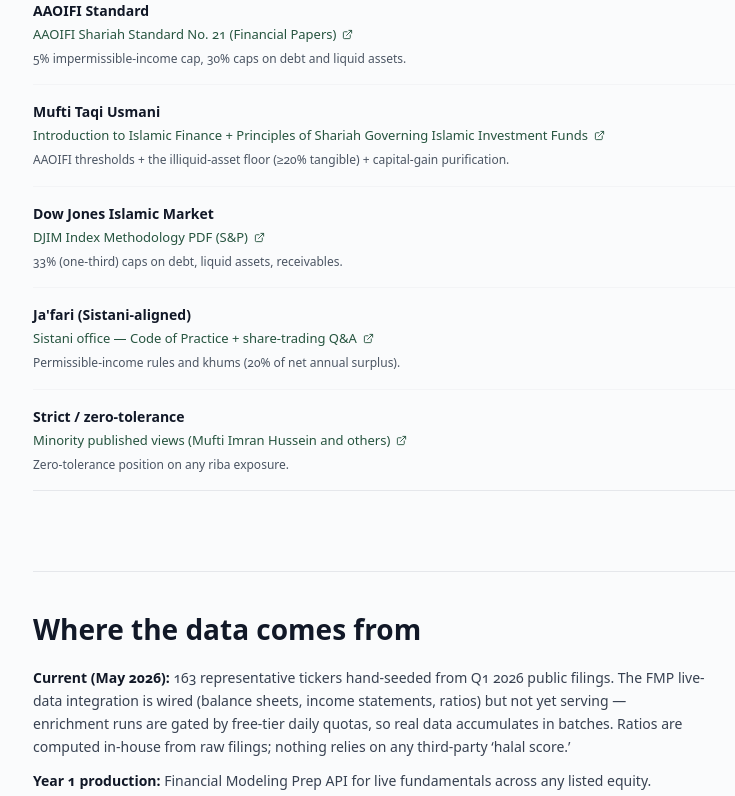
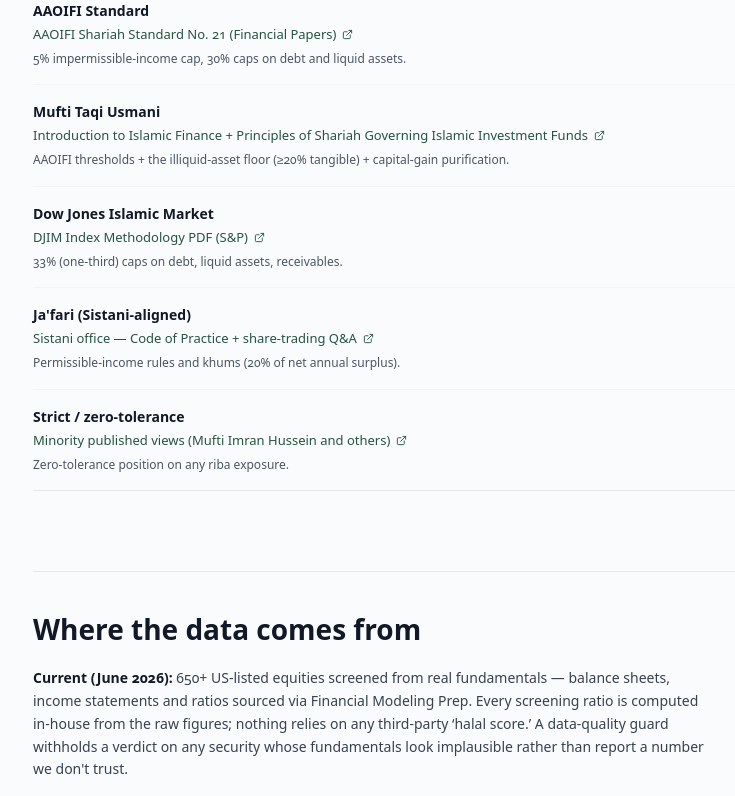
Before and after one commit to GordonLouie/mizan, a Next.js app: page /trust in a window 1280 px wide. Shown: the part 2000-2796 px from the top of the page, without its empty margins (55-790 px from the left). Built offline with nearby package versions, Linux system fonts and the light colour scheme; no server answers.

Commit message:
Data-integrity sweep: rebuild /discover on real data, fix stale trust-page coverage claims; reconciliation + drift features; adapters

```diff
--- a/src/app/trust/page.tsx
+++ b/src/app/trust/page.tsx
@@ -57,7 +57,7 @@
               label: "Live product deployed",
               status: "done",
               detail:
-                "HalalGauge is live, public, free to use. Web app supports five scholarly standards (plus a custom builder), screens a 163-ticker representative sample, full source on GitHub.",
+                "HalalGauge is live, public, free to use. Web app supports five scholarly standards (plus a custom builder), screens 650+ US-listed equities, full source on GitHub.",
             }}
           />
           <StatusRow
@@ -212,16 +212,17 @@
         <SectionHead title="Where the data comes from" />
         <ul className="mt-5 max-w-2xl space-y-3 text-[14px] leading-relaxed text-gray-700">
           <li>
-            <strong className="text-gray-900">Current (May 2026):</strong> 163 representative
-            tickers hand-seeded from Q1 2026 public filings. The FMP live-data integration
-            is wired (balance sheets, income statements, ratios) but not yet serving —
-            enrichment runs are gated by free-tier daily quotas, so real data accumulates
-            in batches. Ratios are computed in-house from raw filings; nothing relies on
-            any third-party &lsquo;halal score.&rsquo;
+            <strong className="text-gray-900">Current (June 2026):</strong> 650+ US-listed
+            equities screened from real fundamentals — balance sheets, income statements and
+            ratios sourced via Financial Modeling Prep. Every screening ratio is computed
+            in-house from the raw figures; nothing relies on any third-party &lsquo;halal
+            score.&rsquo; A data-quality guard withholds a verdict on any security whose
+            fundamentals look implausible rather than report a number we don&apos;t trust.
           </li>
           <li>
-            <strong className="text-gray-900">Year 1 production:</strong> Financial Modeling
-            Prep API for live fundamentals across any listed equity. Refresh cadence: nightly.
+            <strong className="text-gray-900">In progress:</strong> Hong Kong / Asia-Pacific
+            (HKEX) coverage, and a move to a commercial data licence as the company is set up.
+            Refresh runs on each enrichment pass, moving toward a scheduled cadence.
           </li>
           <li>
             <strong className="text-gray-900">Year 2 production:</strong> Graduate to
```
